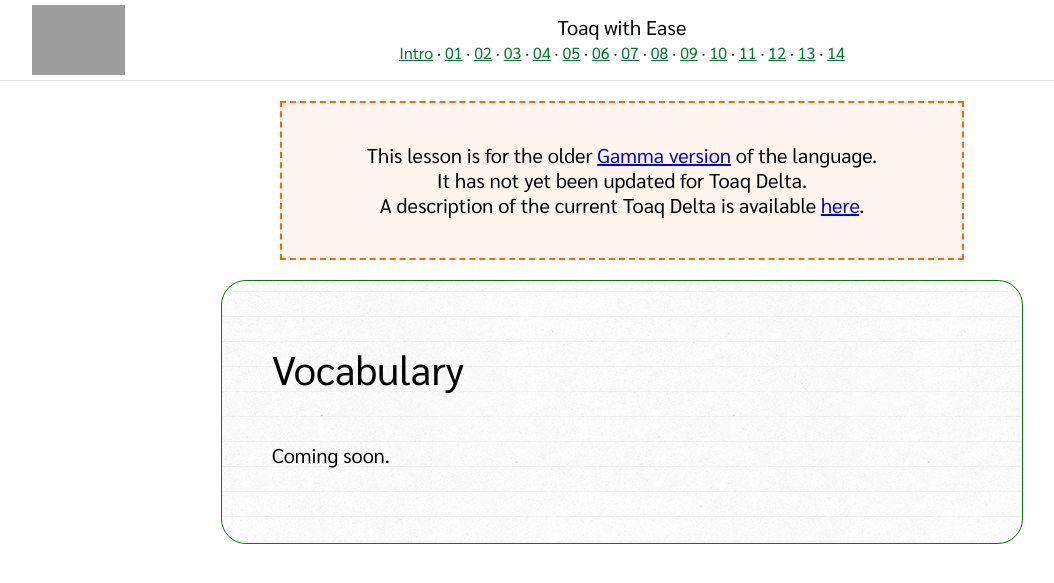
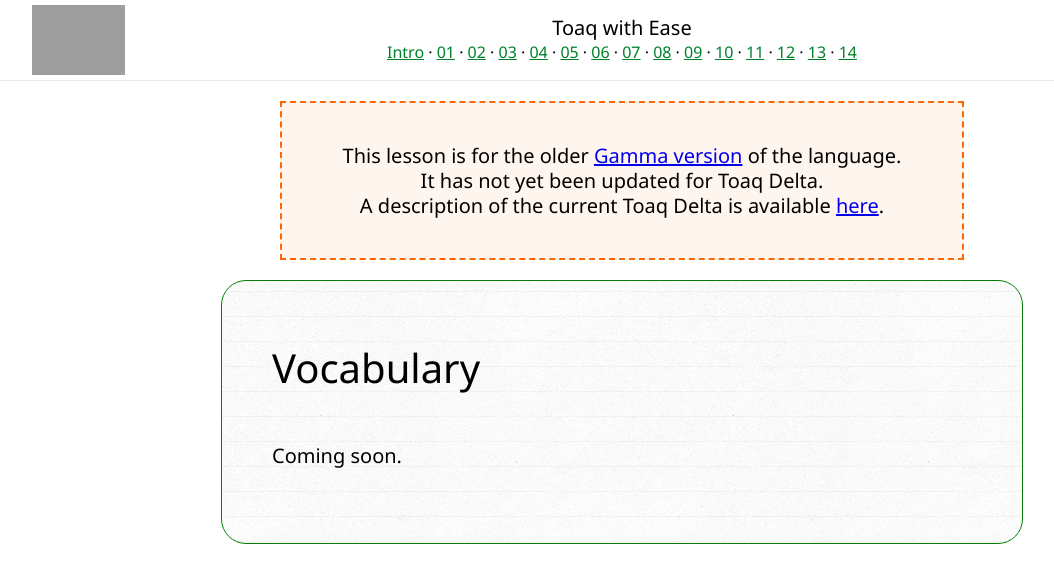
Before and after one commit to toaq/TwE, a Jekyll site: the page built from vocabulary/index.md, in a window 1280 px wide. Shown: the top 583 px of the page, without its empty margins (18-1072 px from the left). Built offline with Jekyll 4.4.1, drawn with Linux system fonts in a browser that asks for light colours; some web fonts are replaced; grey boxes are pictures that could not be loaded.

Commit message:
Switch to Noto Sans

```diff
--- a/_layouts/lessons.html
+++ b/_layouts/lessons.html
@@ -11,7 +11,7 @@
       gtag('config', 'UA-125924205-1');
     </script>
     <link rel="stylesheet" href="../style.css">
-    <link href="https://fonts.googleapis.com/css?family=Sofia|Sarabun:400,400i,700&display=swap&subset=latin-ext" rel="stylesheet">
+    <link href="https://fonts.googleapis.com/css?family=Sofia|Noto+Sans:400,400i,700&display=swap&subset=latin-ext" rel="stylesheet">
     <link rel="icon" type="image/png" href="../favicon-16x16.png">
     <link rel="apple-touch-icon-precomposed" type="image/png" href="../favicon-16x16.png">
     <title>{{ page.title }} — Toaq with Ease</title>
--- a/style.css
+++ b/style.css
@@ -5,7 +5,7 @@ html, body {
 }
 
 body {
-  font-family: Sarabun, sans-serif;
+  font-family: "Noto Sans", sans-serif;
   font-size: 20px;
   -webkit-text-size-adjust: 100%;
   -ms-text-size-adjust: 100%;
```
